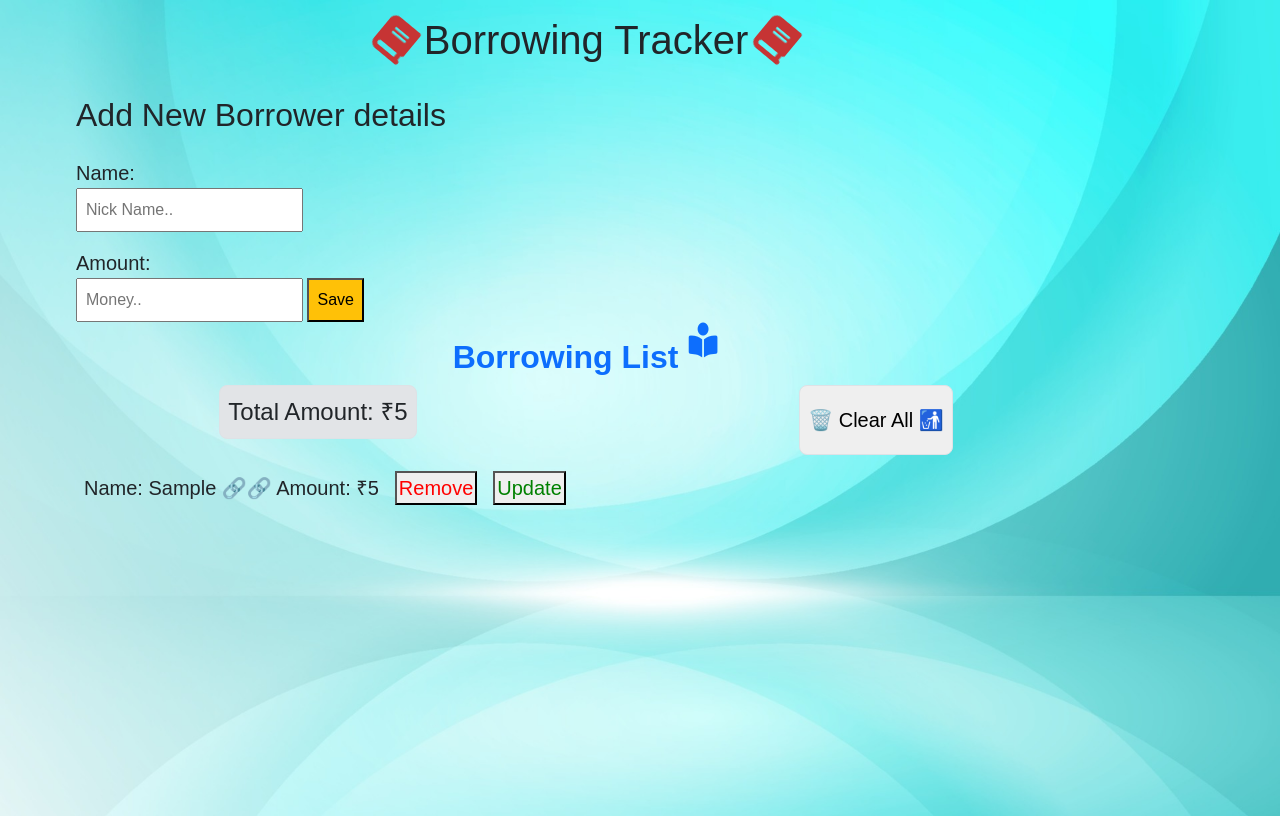
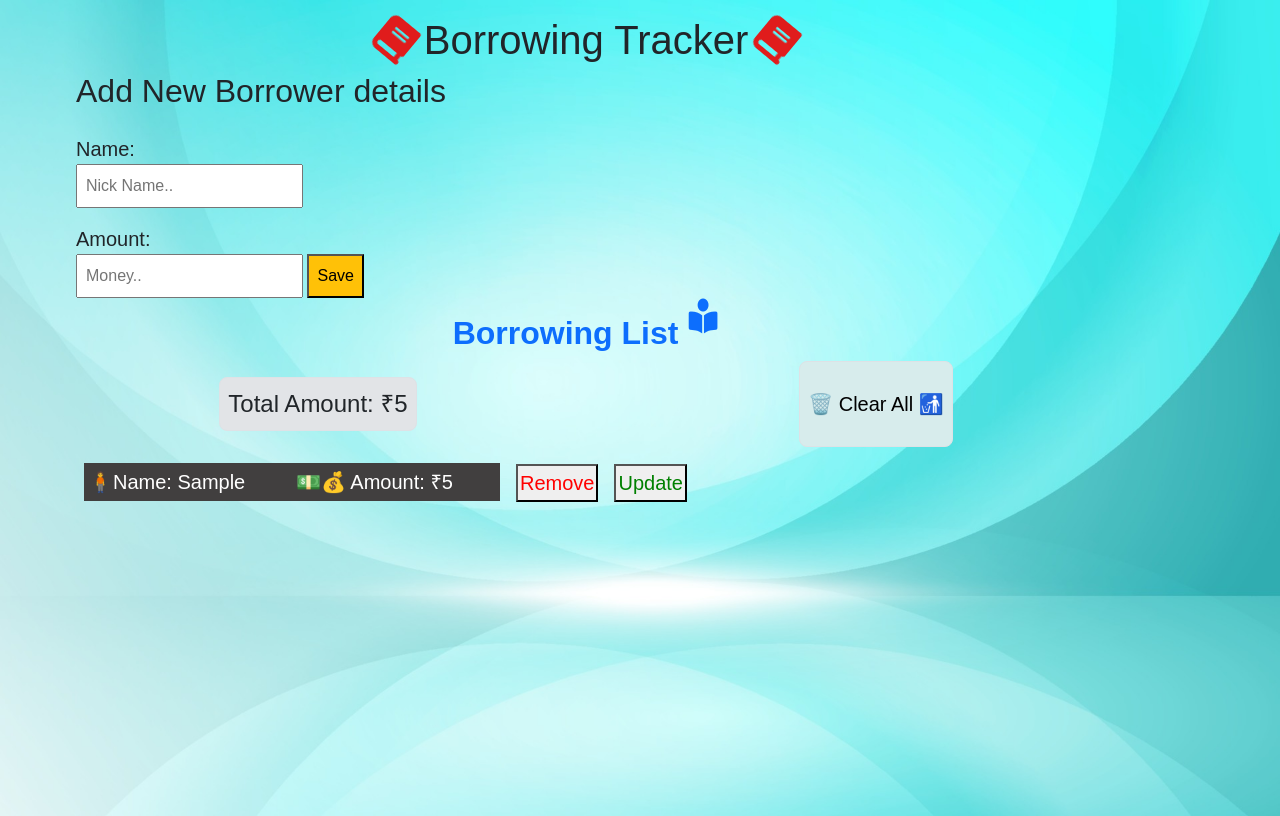
Before and after one commit to rohit-itobuz/khata-book, a plain HTML site: page index.html in a window 1280 px wide. Both pictures are taken after typing "Sample", "5" into the empty fields and a click on the button "Save". Drawn offline with nearby package versions, Linux system fonts and the light colour scheme.

Commit message:
Scroll Add

```diff
--- a/css/style.css
+++ b/css/style.css
@@ -15,7 +15,7 @@ body {
 }
 
 .book {
-  color: rgb(198, 52, 52);
+  color: rgb(224, 28, 28);
 }
 
 h2 {
@@ -24,7 +24,6 @@ h2 {
 
 form label {
   display: block;
-  margin-top: 10px;
 }
 
 .total-amount {
@@ -33,8 +32,22 @@ form label {
 
 #borrowList {
   list-style-type: none;
+  max-height: 260px;
+  overflow-y: scroll;
 }
 
 #borrowList li button {
-  margin-left: 10px;
+  margin-left: 5px;
 }
+
+#borrowList li span {
+  color: white;
+  flex-wrap: wrap;
+  margin-bottom: -0.7rem;
+  padding: 4px;
+  display: inline-block;
+  width: 13rem;
+  background-color: rgb(65, 63, 63);
+  white-space: nowrap;
+  overflow-x: scroll;
+}
--- a/index.html
+++ b/index.html
@@ -6,7 +6,7 @@
   <meta http-equiv="X-UA-Compatible" content="IE=edge" />
   <meta name="viewport" content="width=device-width, initial-scale=1.0" />
   <link rel="stylesheet" href="/css/style.css" />
-  <link rel="stylesheet" href="./bootstrap-5.3.0-dist/css/bootstrap.min.css">
+  <link rel="stylesheet" href="./bootstrap-5.3.0-dist/css/bootstrap.min.css" />
   <title>Khata Book</title>
   <link href="https://fonts.googleapis.com/css2?family=Poppins:wght@100&display=swap" rel="stylesheet" />
   <link rel="stylesheet" href="https://unicons.iconscout.com/release/v4.0.0/css/line.css" />
@@ -20,7 +20,7 @@
       <i class="book fa-solid fa-book fa-spin"></i>
     </h1>
 
-    <h2 class="mt-4 mx-5">Add New Borrower details</h2>
+    <h2 class="mx-5">Add New Borrower details</h2>
     <form class="mx-5" id="borrowForm">
       <label class="fs-5 mt-3">Name:</label>
       <input class="p-2" type="text" id="name" placeholder="Nick Name.." />
@@ -28,7 +28,9 @@
       <label class="fs-5 mt-3">Amount:</label>
       <input class="p-2" type="number" id="amount" placeholder="Money.." />
 
-      <button class="p-2 bg-warning" id="save-button" type="submit">Save</button>
+      <button class="p-2 bg-warning" id="save-button" type="submit">
+        Save
+      </button>
     </form>
 
     <h2 class="text-center text-primary fw-bold mt-3">
@@ -36,12 +38,14 @@
     </h2>
 
     <div class="d-flex justify-content-around">
-      <p class="total-amount pt-2 fs-4 p-2 border rounded-3">
+      <p class="total-amount fs-4 p-2 mt-3 border rounded-3">
         Total Amount: ₹<span id="totalAmountValue"></span>
       </p>
-      <button class="px-2 border rounded-3 fs-5" id="deleteAll" onclick="deleteAll()">🗑️ Clear All 🚮</button>
+      <button class="px-2 border rounded-3 fs-5" style="background-color: rgb(215, 236, 236)" id="deleteAll"
+        onclick="deleteAll()">
+        🗑️ Clear All 🚮
+      </button>
     </div>
-
 
     <div class="d-flex flex-column fs-5 gap-3 mx-5 px-2 mt-3" id="borrowList"></div>
   </div>
--- a/js/main.js
+++ b/js/main.js
@@ -17,7 +17,7 @@ function addBorrowing(event) {
 
   // Check if name already exists
   const existingRecord = borrowRecords.find(
-    record => record.customerName.toLowerCase() === customerName.toLowerCase()
+    (record) => record.customerName.toLowerCase() === customerName.toLowerCase()
   );
   if (existingRecord) {
     alert("Name already exists...");
@@ -52,21 +52,19 @@ function updateBorrowingList() {
     const removeButton = document.createElement("button");
     const updateButton = document.createElement("button");
 
-    nameSpan.innerText =
-      "Name:" + " " + record.customerName + " " + "🔗🔗" + " ";
-    amountSpan.innerText = "Amount:" + " " + "₹" + record.amount;
+    nameSpan.innerText = "🧍" + "Name:" + " " + record.customerName + " ";
+    amountSpan.innerText =
+      " " + "💵💰" + " " + "Amount:" + " " + "₹" + record.amount;
 
     removeButton.innerText = "Remove";
-    removeButton.style.paddingLeft = "2px";
-    removeButton.style.paddingRight = "2px";
+    removeButton.style.padding = "2px";
     removeButton.style.marginLeft = "1rem";
     removeButton.style.color = "red";
     removeButton.setAttribute("data-index", index);
     removeButton.addEventListener("click", removeData);
 
     updateButton.innerText = "Update";
-    updateButton.style.paddingLeft = "2px";
-    updateButton.style.paddingRight = "2px";
+    updateButton.style.padding = "2px";
     updateButton.style.marginLeft = "1rem";
     updateButton.style.color = "green";
     updateButton.setAttribute("data-index", index);
@@ -96,11 +94,10 @@ function updateBorrowing(event) {
     updateInput.setAttribute("data-index", index);
     updateInput.placeholder = "Additional amount";
     updateInput.style.marginLeft = "2rem";
-    updateInput.style.paddingLeft = "2px";
+    updateInput.style.padding = "2px";
 
     addButton.innerText = "Add";
-    addButton.style.paddingLeft = "2px";
-    addButton.style.paddingRight = "2px";
+    addButton.style.padding = "2px";
     addButton.addEventListener("click", addAmount);
 
     function addAmount() {
@@ -140,7 +137,7 @@ function deleteAll() {
 }
 
 // Press ENTER to add Data
-borrowForm.addEventListener("keypress", function(event) {
+borrowForm.addEventListener("keypress", function (event) {
   if (event.key === "Enter") {
     event.preventDefault();
     document.getElementById("save-button").click();
```
